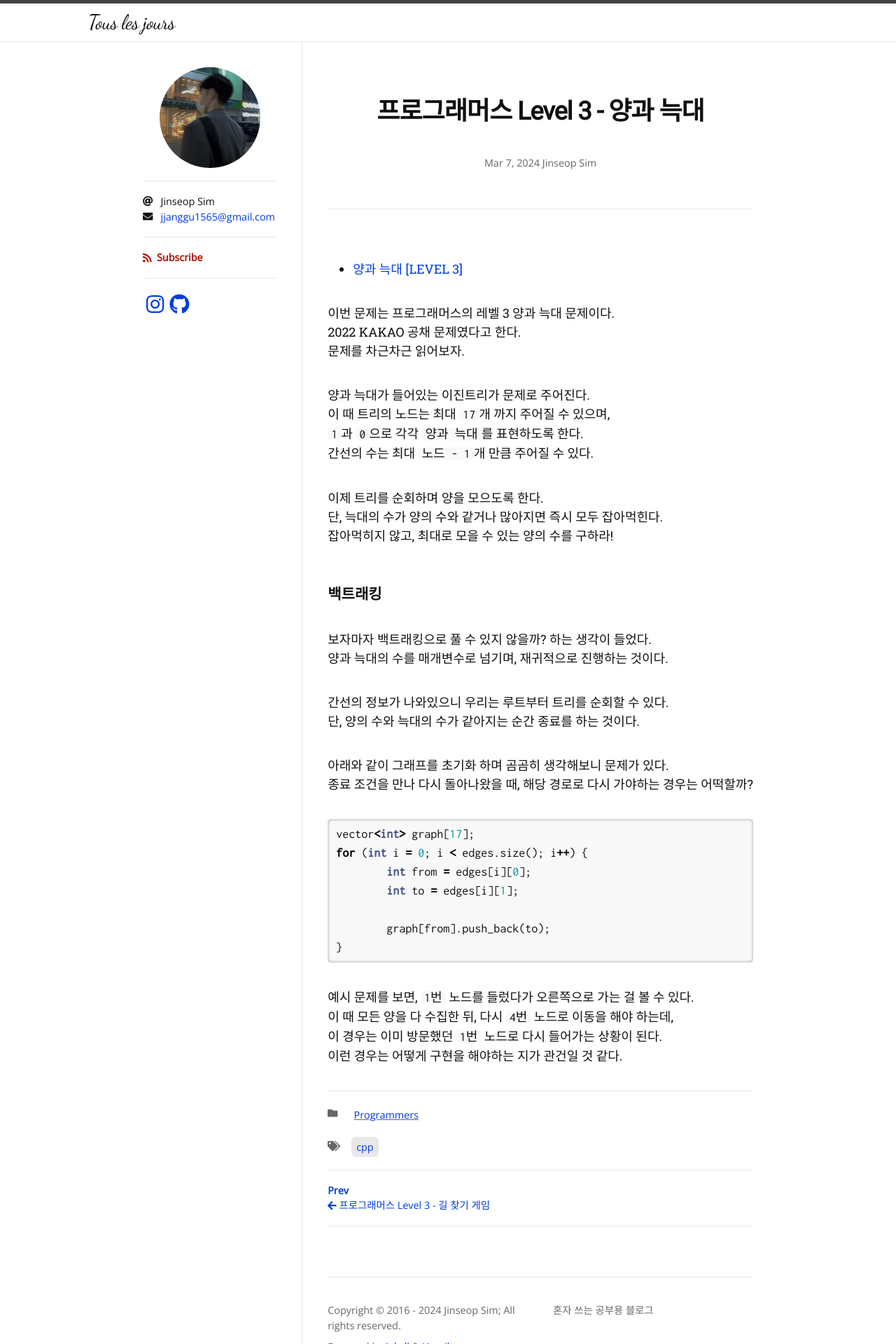
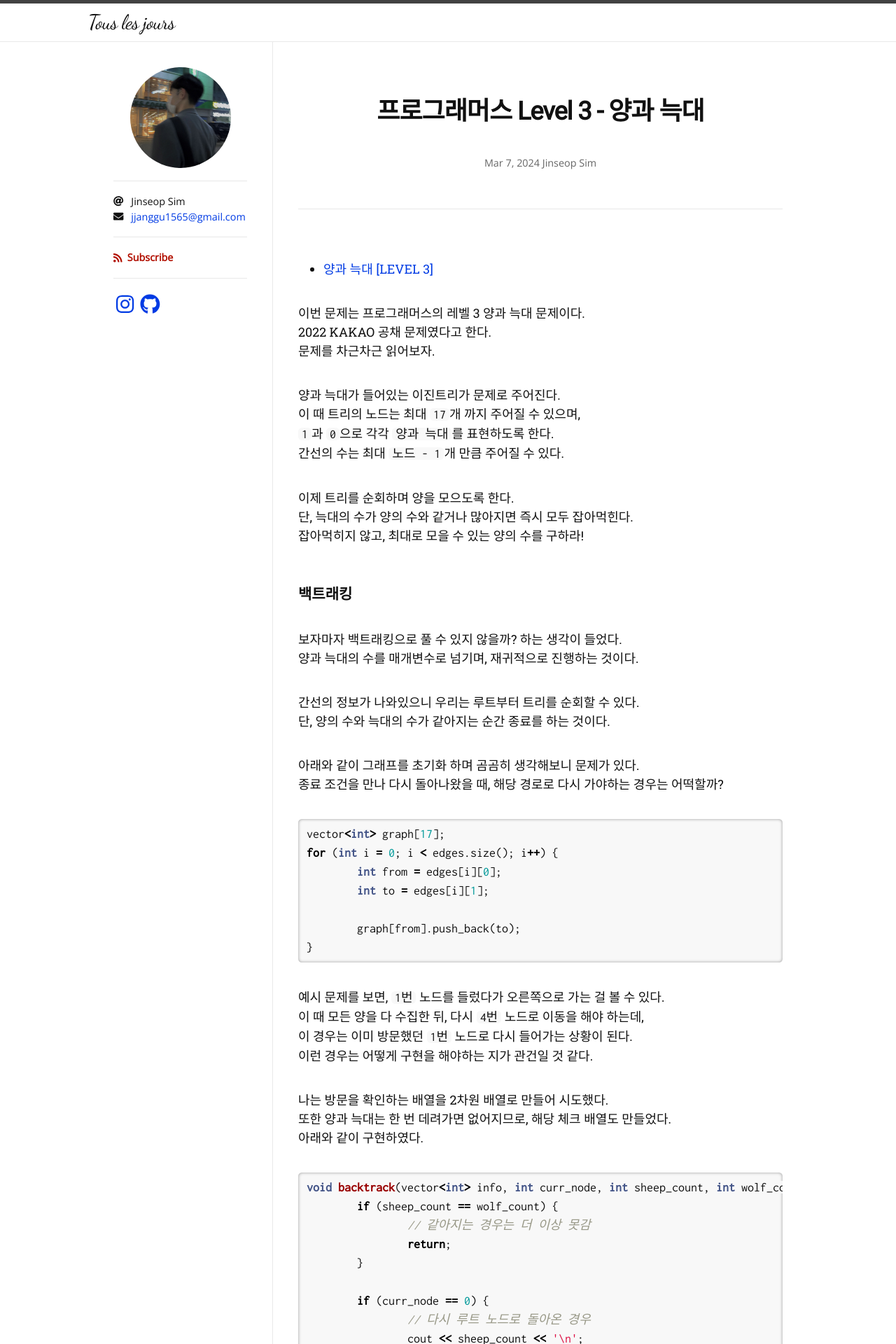
Before and after one commit to Jinseop-Sim/Jinseop-Sim.github.io, a Jekyll site: the page built from _posts/2024-03-07-pg-sheep-n-wolf.md, in a window 1280 px wide. Shown: the top 1920 px of the page at 70% size. Built offline with Jekyll 4.4.1, drawn with Linux system fonts in a browser that asks for light colours; nearby versions of some CDN libraries; some web fonts are replaced; some of the changed text lies outside the part shown.

Commit message:
글 수정

````diff
--- a/_posts/2024-03-07-pg-sheep-n-wolf.md
+++ b/_posts/2024-03-07-pg-sheep-n-wolf.md
@@ -44,3 +44,50 @@
 이 때 모든 양을 다 수집한 뒤, 다시 ```4번``` 노드로 이동을 해야 하는데,
 이 경우는 이미 방문했던 ```1번``` 노드로 다시 들어가는 상황이 된다.
 이런 경우는 어떻게 구현을 해야하는 지가 관건일 것 같다.
+
+나는 방문을 확인하는 배열을 2차원 배열로 만들어 시도했다.
+또한 양과 늑대는 한 번 데려가면 없어지므로, 해당 체크 배열도 만들었다.
+아래와 같이 구현하였다.
+{% highlight cpp %}
+void backtrack(vector<int> info, int curr_node, int sheep_count, int wolf_count) {
+	if (sheep_count == wolf_count) {
+		// 같아지는 경우는 더 이상 못감
+		return;
+	}
+
+	if (curr_node == 0) {
+		// 다시 루트 노드로 돌아온 경우
+		cout << sheep_count << '\n';
+	}
+
+	for (int i = 0; i < graph[curr_node].size(); i++) {
+		int next_node = graph[curr_node][i];
+
+		if (!visit[curr_node][next_node]) {
+			visit[curr_node][next_node] = true;
+
+			if (info[next_node] && !sheep_wolf_visit[next_node]) {
+				sheep_wolf_visit[next_node] = true;
+				backtrack(info, next_node, sheep_count + 1, wolf_count);
+			}
+
+			if (!info[next_node] && !sheep_wolf_visit[next_node]) {
+				sheep_wolf_visit[next_node] = true;
+				backtrack(info, next_node, sheep_count, wolf_count + 1);
+			}
+
+			if (sheep_wolf_visit[next_node])
+				backtrack(info, next_node, sheep_count, wolf_count);
+
+			visit[curr_node][next_node] = false;
+		}
+	}
+}
+{% endhighlight %}
+
+하지만 이 로직에는 문제가 굉장히 많다.
+방문했던 곳을 다시 방문하는 동작 자체가 불가능했다.
+결국 조금 더 고민을 하다 다른 사람들의 풀이를 참고했다.
+
+### 백트래킹 + Queue
+굉장히 특이하게 백트래킹에 ```Queue```를 이용하고 있었다.
````
